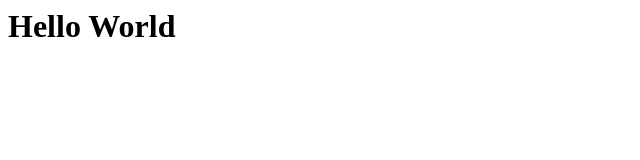
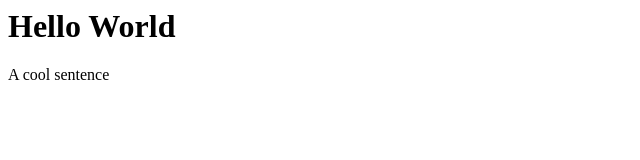
Before and after one commit to piersolenski/release-test, a plain HTML site: page index.html in a window 1280 px wide. Shown: the full height of the page, 0-640 px from the left. Drawn offline with Linux system fonts and the light colour scheme.

Commit message:
Added a cool sentence

```diff
--- a/index.html
+++ b/index.html
@@ -1,5 +1,6 @@
 <html>
   <body>
     <h1>Hello World</h1>
+    <p>A cool sentence</p>
   </body>
 </html>
```
